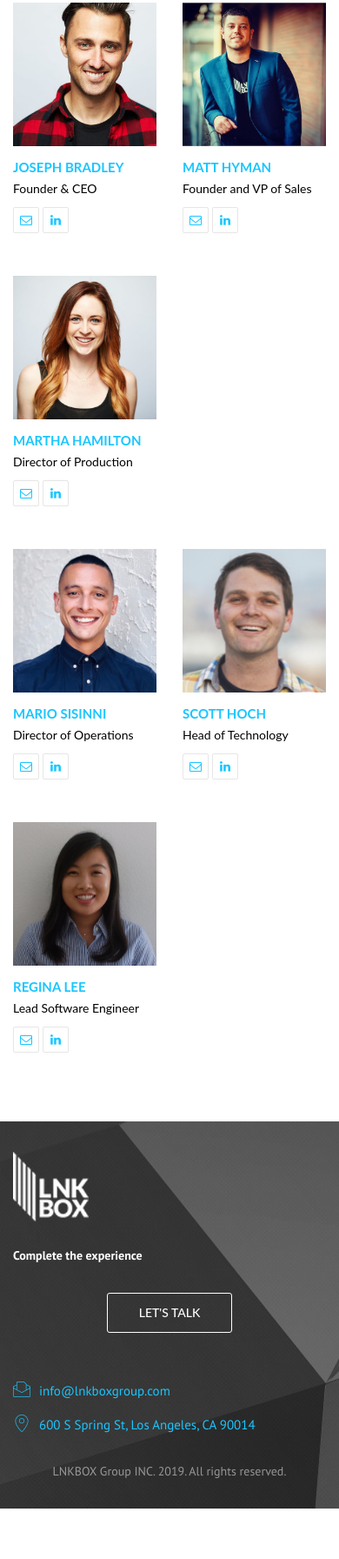
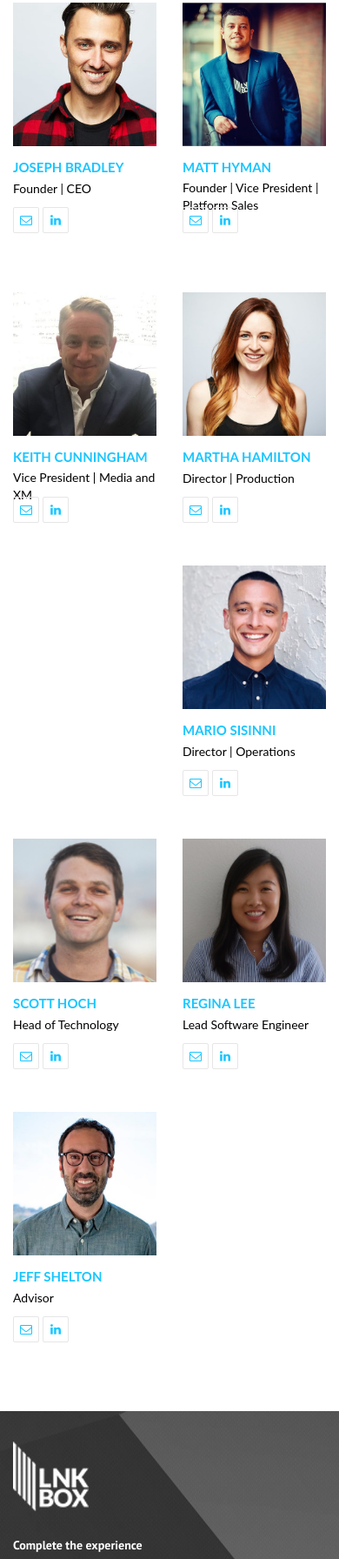
Before and after one commit to blackbox-engineering/lnkbox_group_landing, a plain HTML site: page index.html in a window 390 px wide. Shown: the part 5117-6909 px from the top of the page at 87% size. Before the commit the page ends 6851 px from the top, so only its background shows below. Drawn offline with Linux system fonts and the light colour scheme; a script that the page names is missing; files whose address does not match are found by name.

Commit message:
new team

```diff
--- a/index.html
+++ b/index.html
@@ -229,7 +229,7 @@
         </p>
       </div>
       <div class="section-content row">
-        <div class="col-sm-4 col-xs-6 "  data-duration="500">
+        <div class="col-sm-4 col-sm-offset-2 col-xs-6 "  data-duration="500">
           <div class="team-member">
             <div class="photo-wrapper">
               <div class="overlay-wrapper">
@@ -248,7 +248,7 @@
               </div>
             </div>
             <h5 class="name">Joseph Bradley</h5>
-            <p class="position">Founder & CEO</p>
+            <p class="position">Founder | CEO</p>
           </div>
         </div>
         <div class="col-sm-4 col-xs-6 "  data-delay="400" data-duration="500">
@@ -270,7 +270,32 @@
               </div>
             </div>
             <h5 class="name">Matt Hyman</h5>
-            <p class="position">Founder and VP of Sales</p>
+            <p class="position">Founder | Vice President | Platform Sales </p>
+          </div>
+        </div>
+      </div>
+
+      <div class="row">
+        <div class="col-sm-4 col-xs-6 "  data-delay="400" data-duration="500">
+          <div class="team-member">
+            <div class="photo-wrapper">
+              <div class="overlay-wrapper">
+                <img src="assets/img/people/team-6.jpg" alt="">
+                <div class="overlay-content">
+                  <div class="text-wrapper">
+                    <div class="text-container">
+                      <p>Keith Cunningham</p>
+                    </div>
+                  </div>
+                  <ul class="socials-block align-center">
+                    <li><a href="mailto:keith@lnkboxgroup.com" class="email" title="Email"><i class="fa fa-envelope-o"></i></a></li>
+                    <li><a href="https://www.linkedin.com/in/keithrock505/" class="linked_in" title="Linkedin" target="_blank"><i class="fa fa-linkedin"></i></a></li>
+                  </ul>
+                </div>
+              </div>
+            </div>
+            <h5 class="name">Keith Cunningham</h5>
+            <p class="position">Vice President | Media and XM</p>
           </div>
         </div>
         <div class="col-sm-4 col-xs-6 "  data-delay="400" data-duration="500">
@@ -292,12 +317,9 @@
               </div>
             </div>
             <h5 class="name">Martha Hamilton</h5>
-            <p class="position">Director of Production</p>
+            <p class="position">Director | Production</p>
           </div>
         </div>
-      </div>
-
-      <div class="row">
         <div class="col-sm-4 col-xs-6 "  data-delay="400" data-duration="500">
           <div class="team-member">
             <div class="photo-wrapper">
@@ -317,7 +339,7 @@
               </div>
             </div>
             <h5 class="name">Mario Sisinni</h5>
-            <p class="position">Director of Operations</p>
+            <p class="position">Director | Operations</p>
           </div>
         </div>
         <div class="col-sm-4 col-xs-6"  data-delay="400" data-duration="500">
@@ -342,7 +364,7 @@
             <p class="position">Head of Technology</p>
           </div>
         </div>
-        <div class="col-sm-4 col-xs-6 "  data-delay="200" data-duration="500">
+        <div class="col-sm-4 col-xs-6"  data-delay="200" data-duration="500">
           <div class="team-member">
             <div class="photo-wrapper">
               <div class="overlay-wrapper">
@@ -362,6 +384,28 @@
             </div>
             <h5 class="name">Regina Lee</h5>
             <p class="position">Lead Software Engineer</p>
+          </div>
+        </div>
+        <div class="col-sm-4 col-xs-6"  data-delay="200" data-duration="500">
+          <div class="team-member">
+            <div class="photo-wrapper">
+              <div class="overlay-wrapper">
+                <img src="assets/img/people/team-7.jpg" alt="">
+                <div class="overlay-content">
+                  <div class="text-wrapper">
+                    <div class="text-container">
+                      <p>Jeff Shelton</p>
+                    </div>
+                  </div>
+                  <ul class="socials-block align-center">
+                    <li><a href="mailto:jeff@ringdna.com" class="email" title="Email"><i class="fa fa-envelope-o"></i></a></li>
+                    <li><a href="https://www.linkedin.com/in/jeffreykshelton/" class="linked_in" title="Linkedin" target="_blank"><i class="fa fa-linkedin"></i></a></li>
+                  </ul>
+                </div>
+              </div>
+            </div>
+            <h5 class="name">Jeff Shelton</h5>
+            <p class="position">Advisor</p>
           </div>
         </div>
       </div>
```
Also changed, not shown: assets/img/people/team-6.jpg (added), assets/img/people/team-7.jpg (added).
